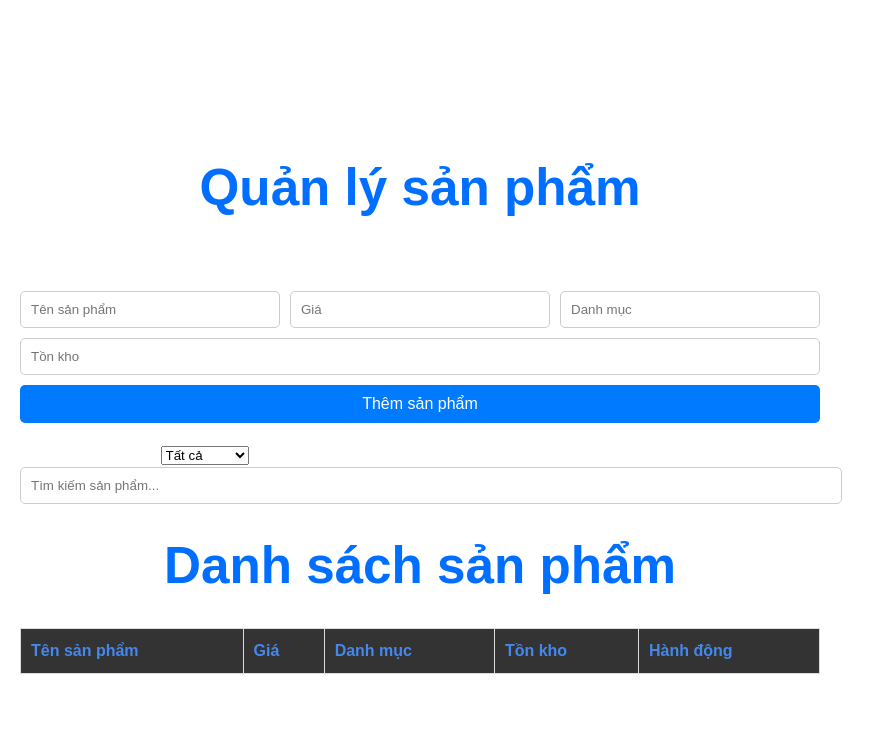
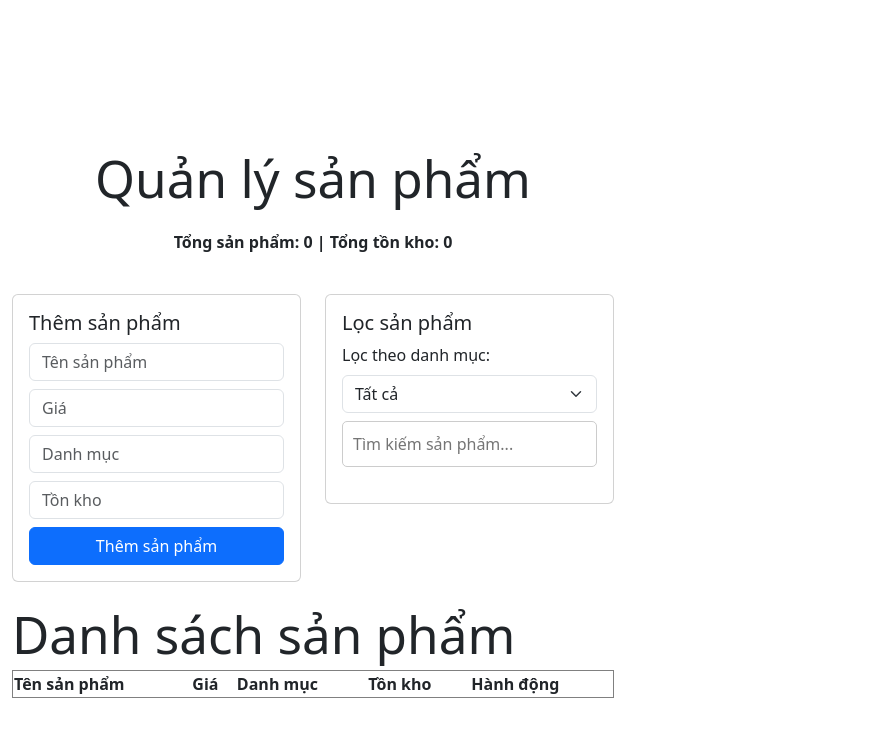
Before and after one commit to congy1344/ReactJS_KTTK, a React (Vite) app: page / in a window 1280 px wide. Shown: the top 736 px of the page, without its empty margins (0-893 px from the left). Built offline with nearby package versions, Linux system fonts and the light colour scheme.

Commit message:
style: cải thiện giao diện

```diff
--- a/package.json
+++ b/package.json
@@ -10,6 +10,7 @@
     "preview": "vite preview"
   },
   "dependencies": {
+    "bootstrap": "^5.3.5",
     "react": "^19.0.0",
     "react-dom": "^19.0.0"
   },
--- a/src/App.css
+++ b/src/App.css
@@ -3,11 +3,12 @@
   max-width: 800px;
   margin: 0 auto;
   padding: 20px;
+  color: #fff; /* Default text color */
 }
 
 h1 {
   text-align: center;
-  color: #333;
+  color: #006eff; /* Light blue for the main title */
 }
 
 .form-container {
@@ -41,17 +42,22 @@ h1 {
 table {
   width: 100%;
   border-collapse: collapse;
-  margin-top: 20px;
+  margin: 20px auto; /* Center the table */
+  text-align: center; /* Center text in table cells */
 }
 
 table th, table td {
   border: 1px solid #ddd;
-  padding: 10px;
-  text-align: left;
+  padding: 15px; /* Increase padding for more spacing */
 }
 
 table th {
-  background-color: #f4f4f4;
+  background-color: #333; /* Darker background for table headers */
+  color: #4488ee; /* Light blue for header text */
+}
+
+table td {
+  color: #fff; /* White text for table content */
 }
 
 button {
@@ -66,25 +72,3 @@ button {
 button:hover {
   background-color: #c82333;
 }
-
-.app-container {
-  font-family: Arial, sans-serif;
-  max-width: 800px;
-  margin: 0 auto;
-  padding: 20px;
-  color: #fff; /* Màu chữ mặc định là trắng */
-}
-
-h1 {
-  text-align: center;
-  color: #006eff; /* Màu vàng nhạt cho tiêu đề chính */
-}
-
-table th {
-  background-color: #333; /* Màu nền tối hơn cho tiêu đề bảng */
-  color: #4488ee; /* Màu vàng nhạt cho chữ trong tiêu đề bảng */
-}
-
-table td {
-  color: #fff; /* Màu chữ trắng cho nội dung bảng */
-}
--- a/src/App.jsx
+++ b/src/App.jsx
@@ -1,11 +1,10 @@
 import React, { useState, useEffect } from 'react';
 import ProductList from './components/ProductList';
 import SearchBar from './components/SearchBar';
-import './App.css';
+import 'bootstrap/dist/css/bootstrap.min.css';
 
 const App = () => {
   const [products, setProducts] = useState(() => {
-    // Load products from localStorage on initial render
     const savedProducts = localStorage.getItem('products');
     return savedProducts ? JSON.parse(savedProducts) : [];
   });
@@ -21,9 +20,7 @@ const App = () => {
   const [selectedCategory, setSelectedCategory] = useState('');
 
   useEffect(() => {
-    // Save products to localStorage whenever the products state changes
     localStorage.setItem('products', JSON.stringify(products));
-    console.log('Saved to localStorage:', products); // Evidence of saving
   }, [products]);
 
   const handleInputChange = (e) => {
@@ -60,15 +57,21 @@ const App = () => {
   const totalStock = products.reduce((sum, product) => sum + product.stock, 0);
 
   return (
-    <div className="app-container">
-      <h1>Quản lý sản phẩm</h1>
-      <div className="totals-container">
-        <p>Tổng sản phẩm: {totalProducts} | Tổng tồn kho: {totalStock}</p>
+    <div className="container mt-5">
+      <h1 className="text-center mb-4">Quản lý sản phẩm</h1>
+      <div className="row mb-4">
+        <div className="col text-center">
+          <p className="fw-bold">Tổng sản phẩm: {totalProducts} | Tổng tồn kho: {totalStock}</p>
         </div>
-      <div className="form-container">
+      </div>
+      <div className="row mb-4">
+        <div className="col-md-6">
+          <div className="card p-3">
+            <h5 className="card-title">Thêm sản phẩm</h5>
             <input
               type="text"
               name="name"
+              className="form-control mb-2"
               placeholder="Tên sản phẩm"
               value={newProduct.name}
               onChange={handleInputChange}
@@ -76,6 +79,7 @@ const App = () => {
             <input
               type="number"
               name="price"
+              className="form-control mb-2"
               placeholder="Giá"
               value={newProduct.price}
               onChange={handleInputChange}
@@ -83,6 +87,7 @@ const App = () => {
             <input
               type="text"
               name="category"
+              className="form-control mb-2"
               placeholder="Danh mục"
               value={newProduct.category}
               onChange={handleInputChange}
@@ -90,23 +95,38 @@ const App = () => {
             <input
               type="number"
               name="stock"
+              className="form-control mb-2"
               placeholder="Tồn kho"
               value={newProduct.stock}
               onChange={handleInputChange}
             />
-        <button onClick={handleAddProduct}>Thêm sản phẩm</button>
+            <button className="btn btn-primary w-100" onClick={handleAddProduct}>
+              Thêm sản phẩm
+            </button>
           </div>
-      <div className="filter-container">
-        <label htmlFor="category-filter">Lọc theo danh mục:</label>
-        <select id="category-filter" value={selectedCategory} onChange={handleCategoryChange}>
+        </div>
+        <div className="col-md-6">
+          <div className="card p-3">
+            <h5 className="card-title">Lọc sản phẩm</h5>
+            <label htmlFor="category-filter" className="form-label">Lọc theo danh mục:</label>
+            <select
+              id="category-filter"
+              className="form-select mb-2"
+              value={selectedCategory}
+              onChange={handleCategoryChange}
+            >
               <option value="">Tất cả</option>
               <option value="Thời trang">Thời trang</option>
               <option value="Công nghệ">Công nghệ</option>
               <option value="Gia dụng">Gia dụng</option>
             </select>
+            <SearchBar searchTerm={searchTerm} onSearch={setSearchTerm} />
           </div>
-      <SearchBar searchTerm={searchTerm} onSearch={setSearchTerm} />
+        </div>
+      </div>
+      <div className="row">
         <ProductList products={filteredProducts} onDelete={handleDelete} />
+      </div>
     </div>
   );
 };
```
Also changed, not shown: 1 other file (tests, documents, lock files or other folders). Lines whose indentation alone changed are shown as unchanged.
